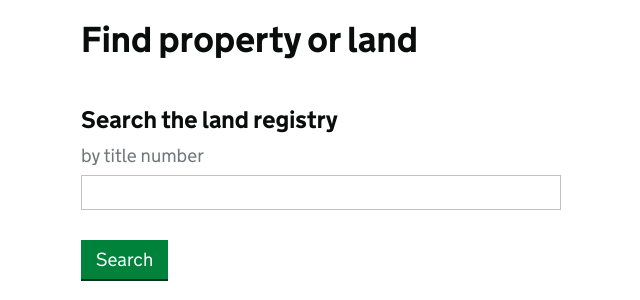
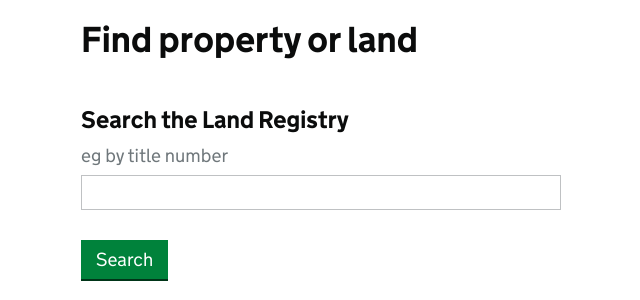
Before and after one commit to LandRegistry/service-frontend, a Flask app: template application/frontend/templates/conveyancer-search.html in a window 1280 px wide. Shown: the part 149-449 px from the top of the page, without its empty margins (79-719 px from the left). Run offline with Flask 2, Linux system fonts and the light colour scheme; the template is opened without the code that fills it, so the values that code supplies are empty; parts of the project's set-up code (start-up, migrations or seed data) failed here and were passed over.

Commit message:
copy changes on search page

```diff
--- a/application/frontend/templates/conveyancer-search.html
+++ b/application/frontend/templates/conveyancer-search.html
@@ -16,8 +16,8 @@
           </h1>
 
           <div class="form-group">
-            <label class="form-label-bold" for="search">Search the land registry</label>
-            <p class="form-hint">by title number</p>
+            <label class="form-label-bold" for="search">Search the Land Registry</label>
+            <p class="form-hint">eg by title number</p>
             <input type="text" name="search-text" class="form-control"  id="search">
           </div>
 
```
